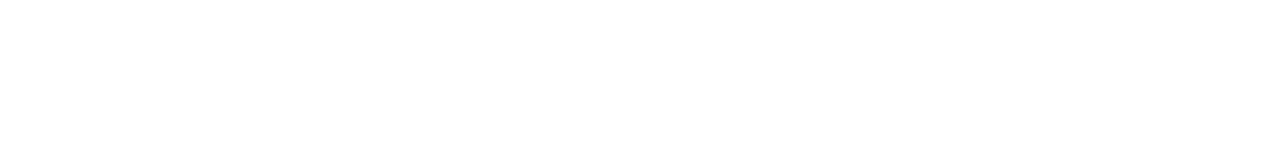
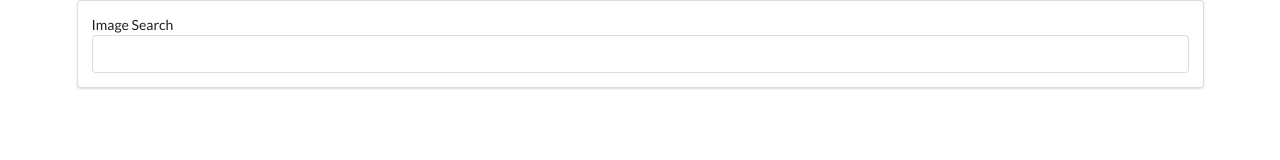
Before and after one commit to mgracesb/React_3-Axios, a React (Create React App) app: page / in a window 1280 px wide. Shown: the top 160 px of the page. Built offline with nearby package versions, Linux system fonts and the light colour scheme.

Commit message:
add searchbar

```diff
--- a/public/index.html
+++ b/public/index.html
@@ -9,6 +9,10 @@
       name="description"
       content="Web site created using create-react-app"
     />
+    <link
+      rel="stylesheet"
+      href="https://cdnjs.cloudflare.com/ajax/libs/semantic-ui/2.4.1/semantic.min.css"
+    />
     <link rel="manifest" href="%PUBLIC_URL%/manifest.json" />
 
     <title>lesson3_React</title>
--- a/src/components/App.js
+++ b/src/components/App.js
@@ -1,9 +1,12 @@
 import React from "react";
+import SearchBar from "./SearchBar";
 
-class App extends React.Component {
-  render() {
-    return null;
-  }
-}
+const App = () => {
+  return (
+    <div className="ui container" tyle={{ marginTop: "10px" }}>
+      <SearchBar />
+    </div>
+  );
+};
 
 export default App;
--- /dev/null
+++ b/src/components/SearchBar.js
@@ -0,0 +1,20 @@
+import React from "react";
+
+class SearchBar extends React.Component {
+  render() {
+    return (
+      <div className="ui segment">
+        <form className="ui form">
+          <label>Image Search</label>
+          <input
+            className="field"
+            type="text"
+            onChange={(e) => console.log(e.target.value)}
+          />
+        </form>
+      </div>
+    );
+  }
+}
+
+export default SearchBar;
```
